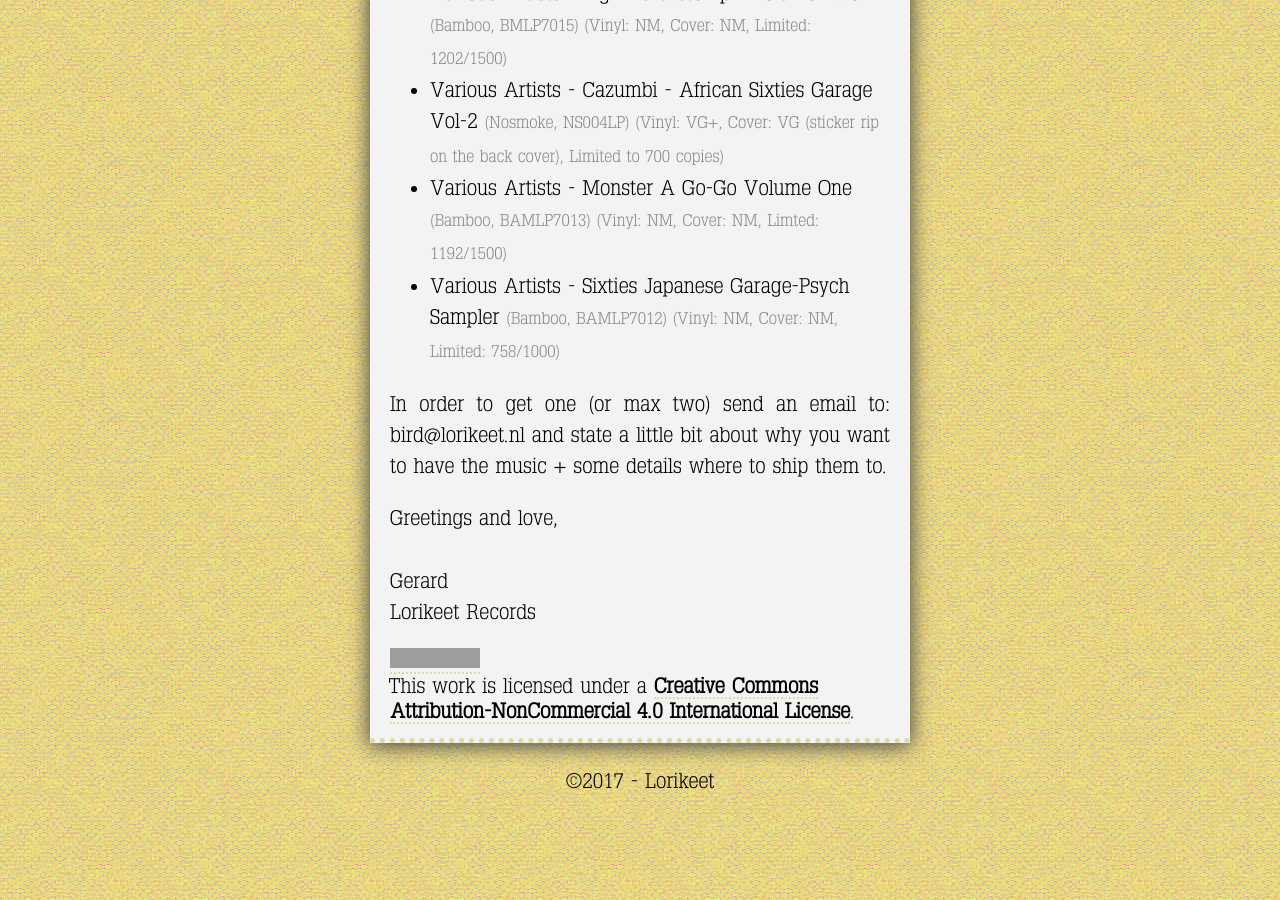
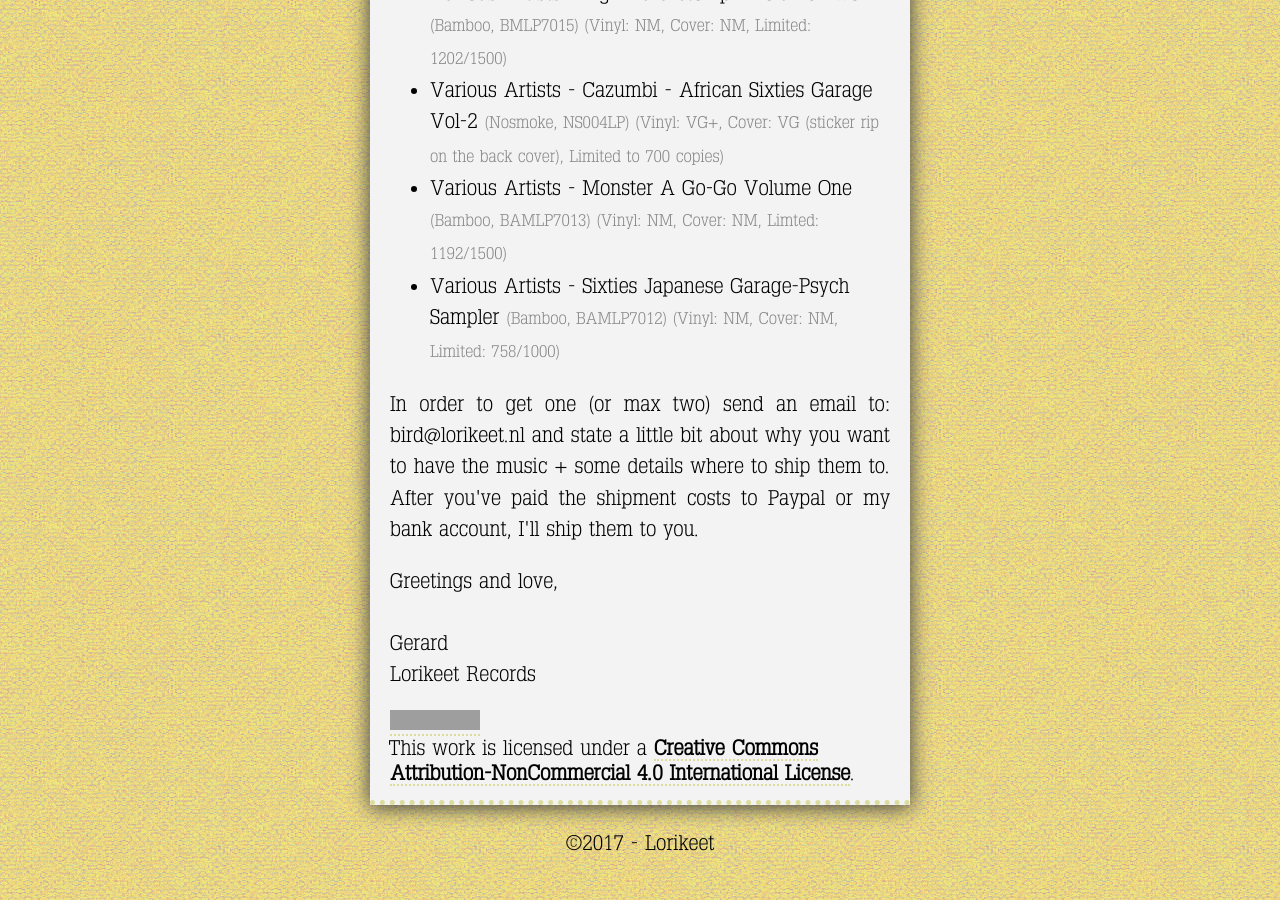
Before and after one commit to grdw/lorikeet, a Jekyll site: the page built from _posts/2017-12-10-free-bootlegs.md, in a window 1280 px wide and 900 px high, scrolled down 2489 px. Built offline with Jekyll 4.4.1, drawn with Linux system fonts in a browser that asks for light colours; grey boxes are pictures that could not be loaded.

Commit message:
Add some phrasing

```diff
--- a/_posts/2017-12-10-free-bootlegs.md
+++ b/_posts/2017-12-10-free-bootlegs.md
@@ -120,7 +120,8 @@ tags:
 
 <p>
   In order to get one (or max two) send an email to: bird@lorikeet.nl and state a little bit about why you want to
-  have the music + some details where to ship them to.
+  have the music + some details where to ship them to. After you've paid the shipment costs to Paypal or my bank
+  account, I'll ship them to you.
 </p>
 <p>
   Greetings and love,
```
